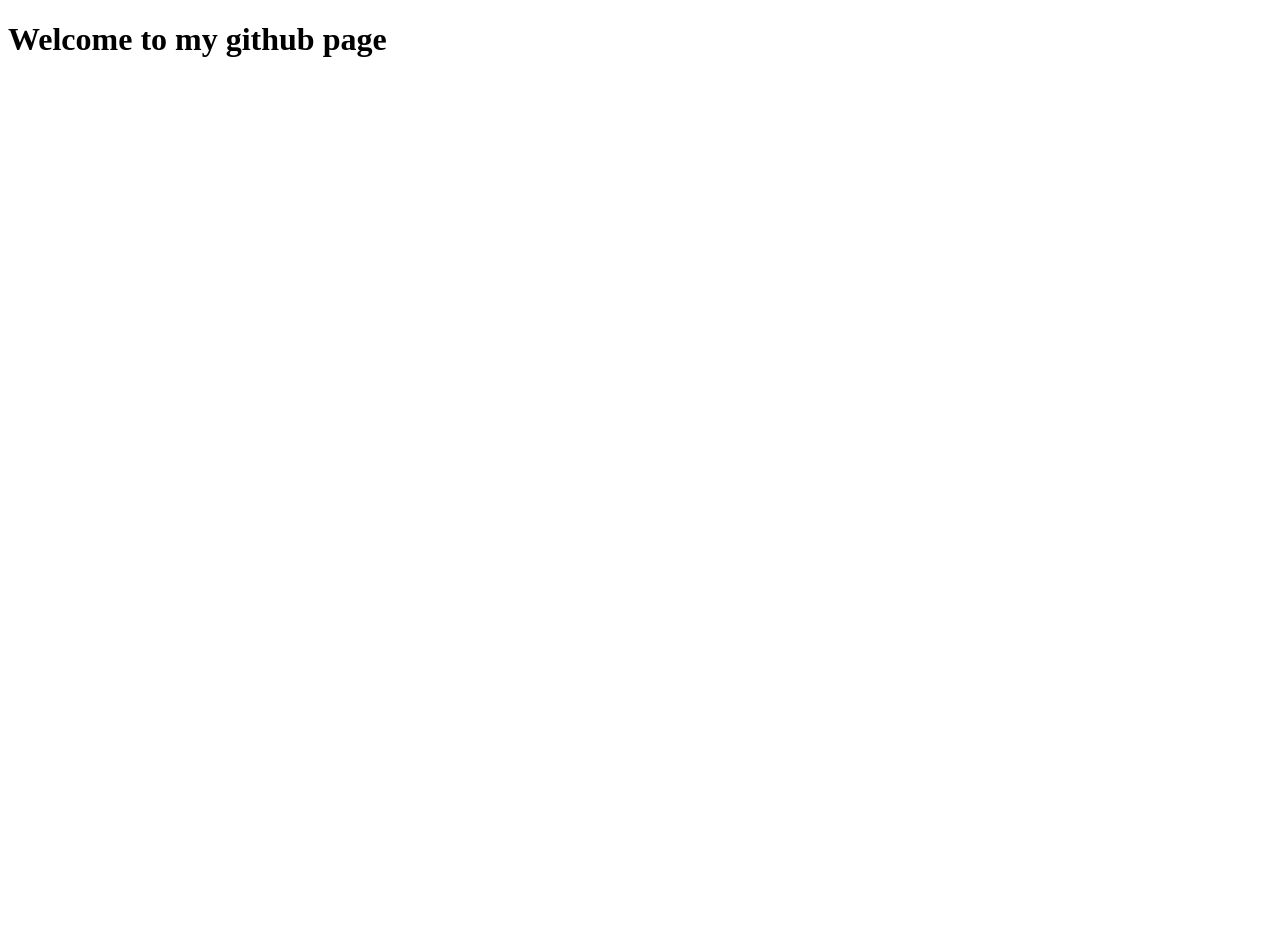
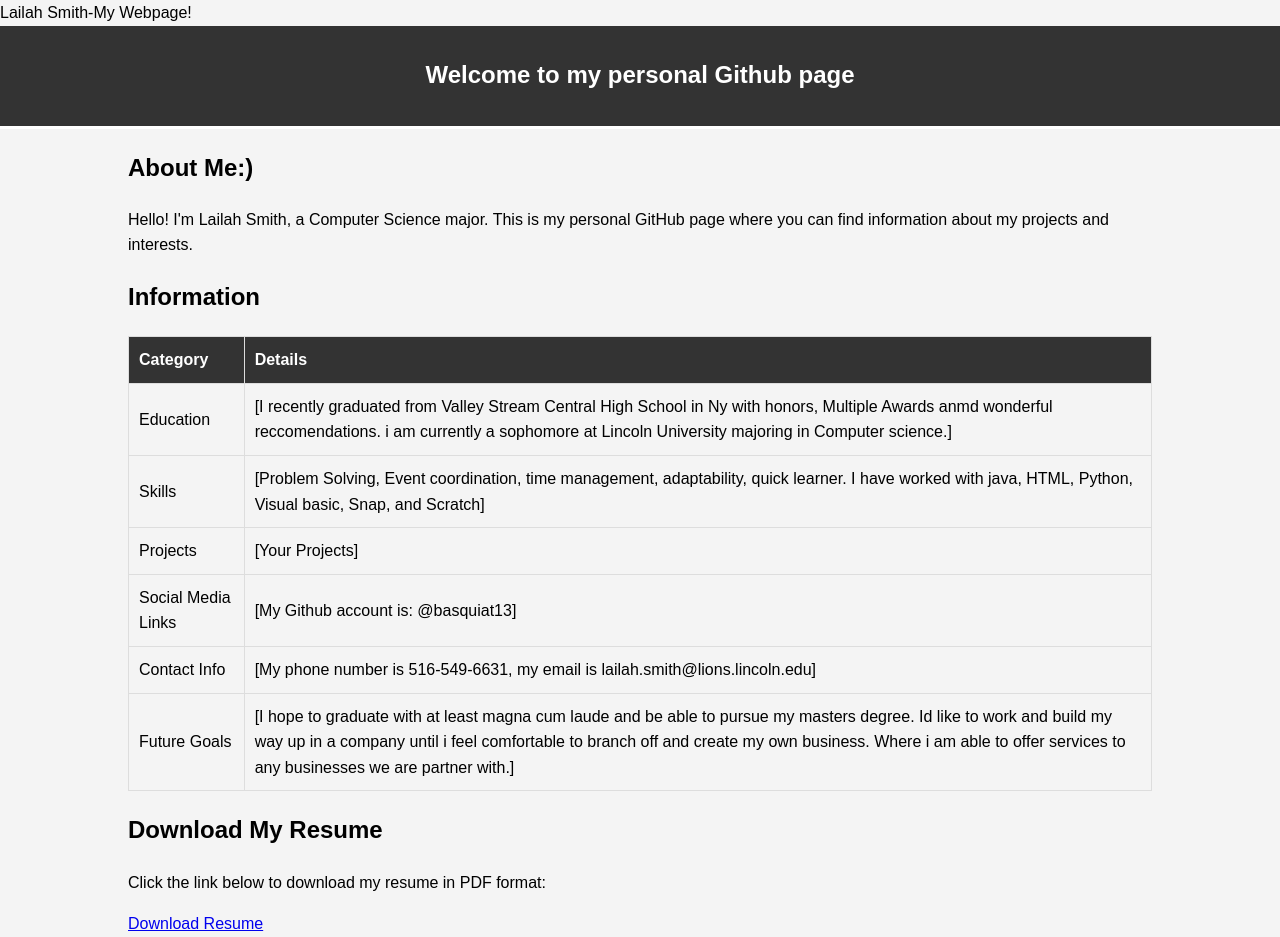
Before and after one commit to basquiat13/Webdesign2024, a plain HTML site: page index.html in a window 1280 px wide. Before the commit the page ends 800 px from the top, so only its background shows below. Drawn offline with Linux system fonts and the light colour scheme.

Commit message:
Update index.html

```diff
--- a/index.html
+++ b/index.html
@@ -2,9 +2,103 @@
 <html lang="en">
 <html>
   <head>
-    <Title> My Webpage! </Title>
-  </head>
-  <body>
-    <h1>Welcome to my github page</h1>
+    <meta charset="UTD-8>
+      <meta name="viewport" content="width=device-width, inital-scale=1.0>
+    <Title> Lailah Smith-My Webpage! </Title>
+ <style>
+        body {
+            font-family: Arial, sans-serif;
+            line-height: 1.6;
+            margin: 0;
+            padding: 0;
+            background-color: #f4f4f4;
+        }
+        .container {
+            width: 80%;
+            margin: auto;
+            overflow: hidden;
+        }
+        header {
+            background: #333;
+            color: #fff;
+            padding-top: 30px;
+            min-height: 70px;
+            border-bottom: #fff 3px solid;
+            text-align: center;
+        }
+        header h1 {
+            margin: 0;
+            font-size: 24px;
+        }
+        table {
+            width: 100%;
+            margin: 20px 0;
+            border-collapse: collapse;
+        }
+        table, th, td {
+            border: 1px solid #ddd;
+        }
+        th, td {
+            padding: 10px;
+            text-align: left;
+        }
+        th {
+            background-color: #333;
+            color: #fff;
+        }
+    </style>
+</head>
+<body>
+    <header>
+        <div class="container">
+             <h1>Welcome to my personal Github page</h1>
+        </div>
+    </header>
+    <div class="container">
+        <section>
+            <h2>About Me:)</h2>
+            <p>Hello! I'm Lailah Smith, a Computer Science major. This is my personal GitHub page where you can find information about my projects and interests.</p>
+        </section>
+      <section>
+            <h2>Information</h2>
+            <table>
+                <tr>
+                    <th>Category</th>
+                    <th>Details</th>
+                </tr>
+                <tr>
+                    <td>Education</td>
+                    <td>[I recently graduated from Valley Stream Central High School in Ny with honors, Multiple Awards anmd wonderful reccomendations.
+                      i am currently a sophomore at Lincoln University majoring in Computer science.]</td>
+                </tr>
+                <tr>
+                    <td>Skills</td>
+                    <td>[Problem Solving, Event coordination, time management, adaptability, quick learner. I have worked with java, HTML, Python, Visual basic, Snap, and Scratch]</td>
+                </tr>
+                <tr>
+                    <td>Projects</td>
+                    <td>[Your Projects]</td>
+                </tr>
+                <tr>
+                    <td>Social Media Links</td>
+                    <td>[My Github account is: @basquiat13]</td>
+                </tr>
+                <tr>
+                    <td>Contact Info</td>
+                    <td>[My phone number is 516-549-6631, my email is lailah.smith@lions.lincoln.edu]</td>
+                </tr>
+                <tr>
+                    <td>Future Goals</td>
+                    <td>[I hope to graduate with at least magna cum laude and be able to pursue my masters degree. Id like to work and build my way up in a company until i feel comfortable to branch off and create my own business.
+                      Where i am able to offer services to any businesses we are partner with.]</td>
+                </tr>
+            </table>
+        </section>
+        <section class="resume">
+            <h2>Download My Resume</h2>
+            <p>Click the link below to download my resume in PDF format:</p>
+            <a href="https://docs.google.com/document/d/1DEhGIx704JJIwC-dN21JbmejuowfWcIHTUbsIkn9g74/edit?usp=sharing" download>Download Resume</a>
+        </section>
+    </div>
   </body>
 </html>
```
